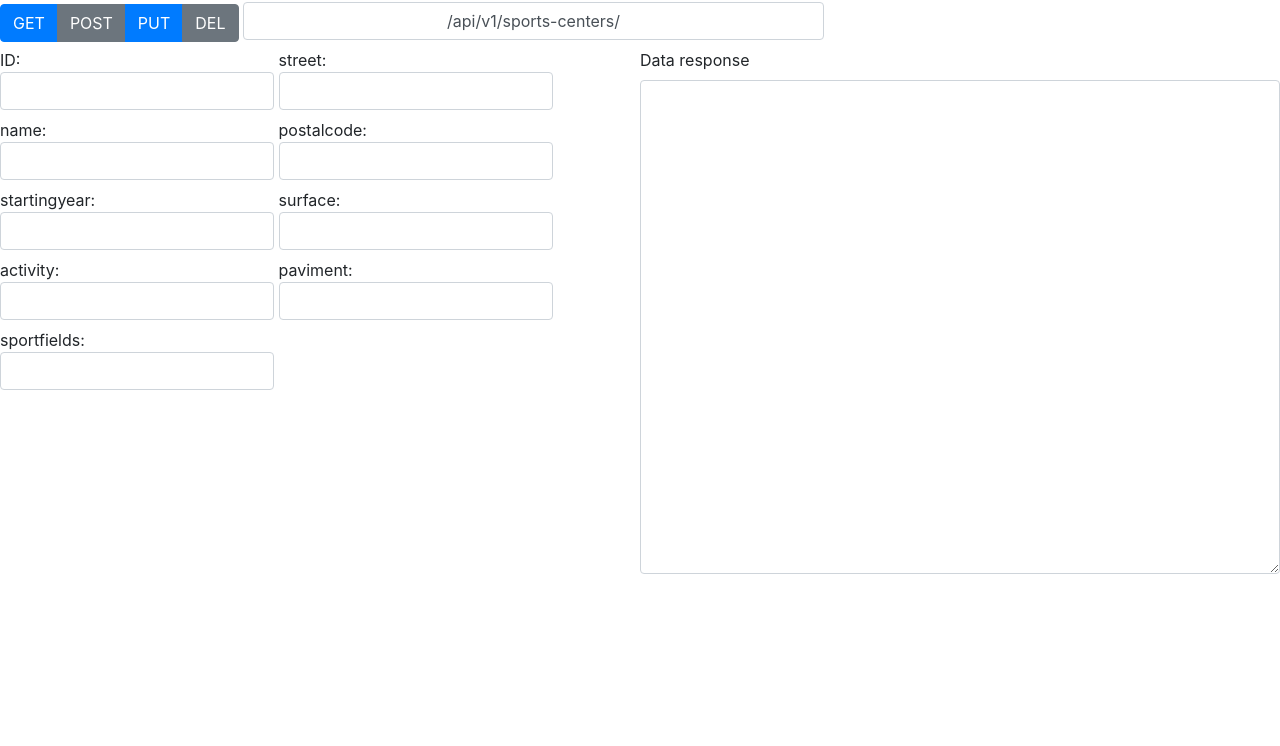
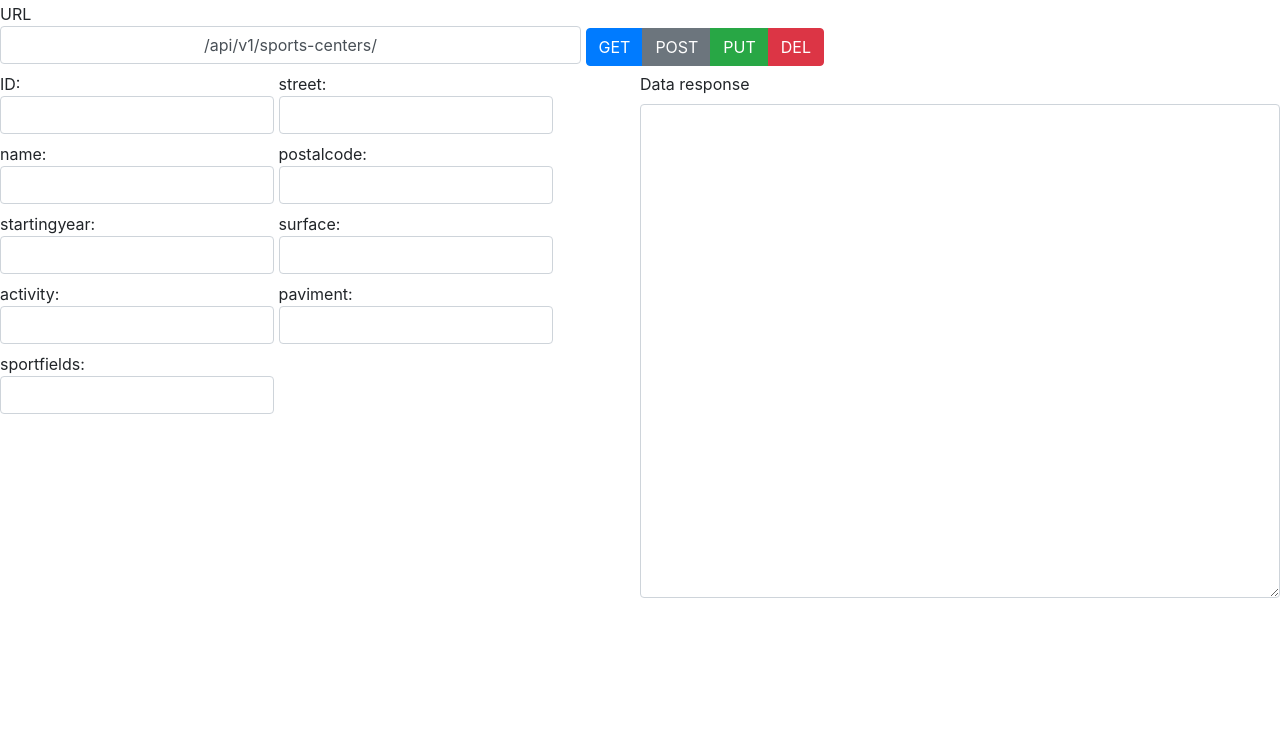
Before and after one commit to gti-sos/SOS1819-15, a website: page public/sportsCenters/index.html in a window 1280 px wide. Shown: the part 54-800 px from the top of the page. Drawn offline with Linux system fonts and the light colour scheme.

Commit message:
Angular sportsCenters v1

```diff
--- a/public/sportsCenters/index.html
+++ b/public/sportsCenters/index.html
@@ -11,14 +11,17 @@
         <div class="main">
             <h1>Mini Postman SportsCenters</h1>
                 <div>
+                     <label>URL<input class="form-control text-center" ng-model="url" size="50" style=float:left/></label>
+
                     <div class="btn-group" role="group" aria-label="Basic example">
-                        <button type="button" class="btn btn-primary" ng-click="sendGet()">GET</button>
+                        <button type="button" class="btn btn-primary" ng-click="sendGet()" >GET</button>
                         <button type="button" class="btn btn-secondary" ng-click="sendPost((id,street,name,postalcode,startingyear,surface,activity,paviment,sportfields)">POST</button>
-                        <button type="button" class="btn btn-primary" ng-click="sendPut(id,street,name,postalcode,startingyear,surface,activity,paviment,sportfields)">PUT</button>
-                        <button type="button" class="btn btn-secondary" ng-click="sendDel()">DEL</button>
+                        <button type="button" class="btn btn-success" ng-click="sendPut(id,street,name,postalcode,startingyear,surface,activity,paviment,sportfields)">PUT</button>
+                        <button type="button" class="btn btn-danger" ng-click="sendDel()">DEL</button>
                     </div>
-                <label><input class="form-control text-center" ng-model="url" size="50"/></label>
+
             </div>
+
             <div>
                 <div class="col-xs-5" style="width: 50%;float:left;">
                     <label>ID:<input class="form-control text-center" ng-model="id"/></label>
```
